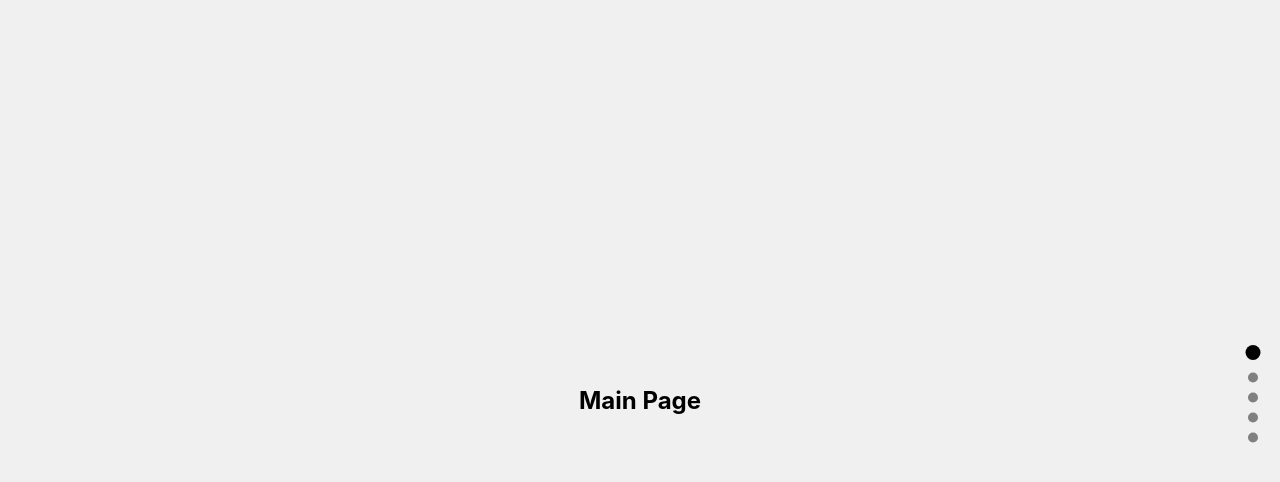
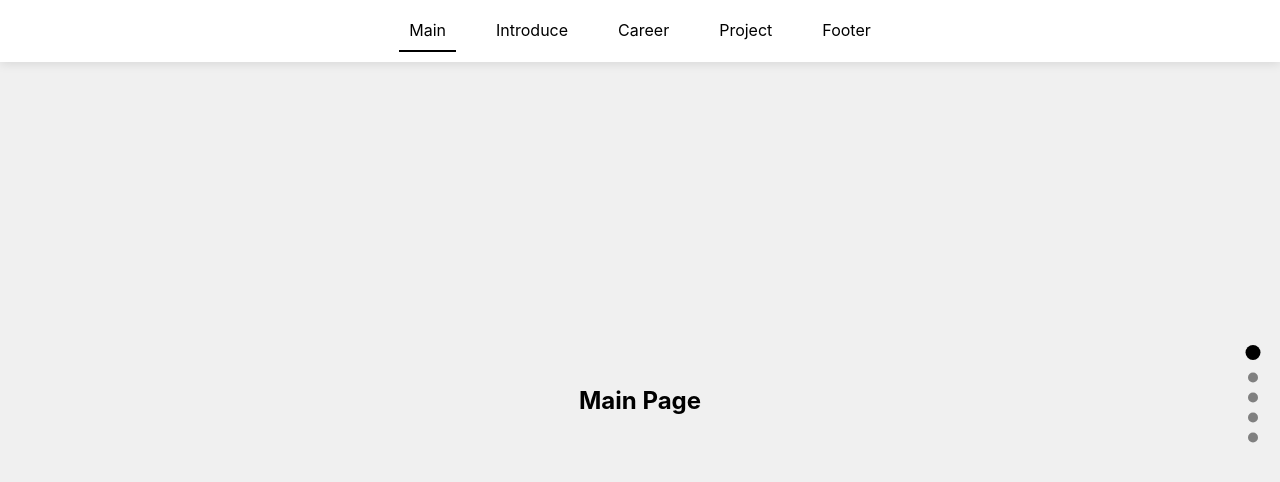
Before and after one commit to jeonkyungwon/jeonkyungwon.github.io, a React (Create React App) app: page / in a window 1280 px wide. Shown: the top 482 px of the page. Built offline with nearby package versions, Linux system fonts and the light colour scheme.

Commit message:
FEAT : Navbar 구현

```diff
--- a/src/App.js
+++ b/src/App.js
@@ -5,6 +5,7 @@ import Career from "./routes/Career";
 import Project from "./routes/Project";
 import Introduce from "./routes/Introduce";
 import Footer from "./routes/Footer";
+import Navbar from "./components/Navbar"; // Navbar import
 
 const Container = styled.div`
   height: 100vh;
@@ -21,7 +22,7 @@ const Section = styled.section`
 `;
 
 const IndicatorContainer = styled.div`
-  position: fixed; /* Fixed position to keep it on screen */
+  position: fixed;
   right: 20px;
   top: 50%;
   transform: translateY(-50%);
@@ -36,8 +37,8 @@ const Indicator = styled.div`
   background-color: ${({ active }) => (active ? "black" : "gray")};
   border-radius: 50%;
   transition: width 0.3s, height 0.3s, background-color 0.3s;
-  cursor: pointer; /* Pointer cursor for clickable element */
-  position: relative; /* Needed for the transform to work properly */
+  cursor: pointer;
+  position: relative;
   transform: translate(-50%, -50%);
   left: 50%;
   top: 50%;
@@ -86,13 +87,17 @@ function App() {
     });
   }, [currentSection]);
 
-  // Handle click on indicator to navigate to the corresponding section
   const handleIndicatorClick = (index) => {
     setCurrentSection(index);
   };
 
   return (
     <Container ref={containerRef}>
+      <Navbar
+        currentSection={currentSection}
+        handleMenuClick={handleIndicatorClick}
+      />{" "}
+      {/* 반응형 Navbar */}
       <Section>
         <Main />
       </Section>
@@ -113,7 +118,7 @@ function App() {
           <Indicator
             key={index}
             active={index === currentSection}
-            onClick={() => handleIndicatorClick(index)} // Handle click event
+            onClick={() => handleIndicatorClick(index)}
           />
         ))}
       </IndicatorContainer>
--- /dev/null
+++ b/src/components/Navbar.jsx
@@ -0,0 +1,69 @@
+import React from "react";
+import styled from "styled-components";
+
+const NavbarContainer = styled.nav`
+  position: fixed;
+  top: 0;
+  left: 0;
+  width: 100%;
+  background-color: white;
+  display: flex;
+  justify-content: center;
+  align-items: center;
+  padding: 10px 0;
+  box-shadow: 0 2px 10px rgba(0, 0, 0, 0.1);
+  z-index: 1000;
+
+  @media (max-width: 768px) {
+    padding: 5px 0;
+  }
+`;
+
+const Menu = styled.ul`
+  display: flex;
+  justify-content: center;
+  align-items: center;
+  gap: 30px;
+  margin: 0;
+  padding: 0;
+  list-style: none;
+
+  @media (max-width: 768px) {
+    gap: 15px;
+    font-size: 14px;
+  }
+`;
+
+const MenuItem = styled.li`
+  cursor: pointer;
+  padding: 10px;
+  border-bottom: 2px solid
+    ${({ active }) => (active ? "black" : "transparent")};
+  transition: border-color 0.3s;
+
+  @media (max-width: 768px) {
+    padding: 5px;
+  }
+`;
+
+const Navbar = ({ currentSection, handleMenuClick }) => {
+  const menuItems = ["Main", "Introduce", "Career", "Project", "Footer"];
+
+  return (
+    <NavbarContainer>
+      <Menu>
+        {menuItems.map((item, index) => (
+          <MenuItem
+            key={index}
+            active={index === currentSection}
+            onClick={() => handleMenuClick(index)}
+          >
+            {item}
+          </MenuItem>
+        ))}
+      </Menu>
+    </NavbarContainer>
+  );
+};
+
+export default Navbar;
```
Also changed, not shown: src/components/Nav.jsx (deleted, +0 -11 lines).
